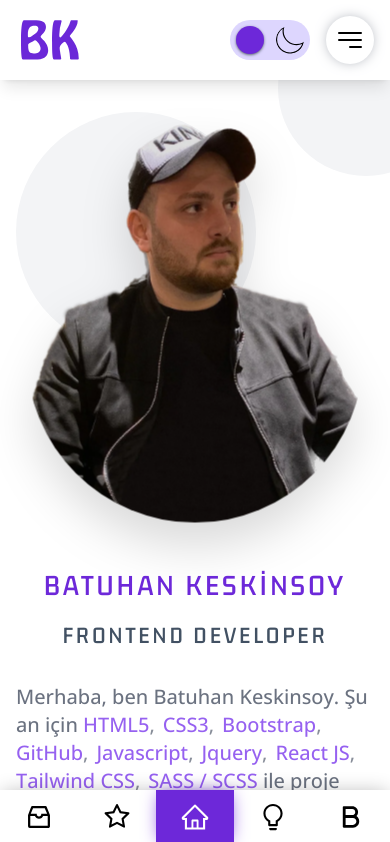
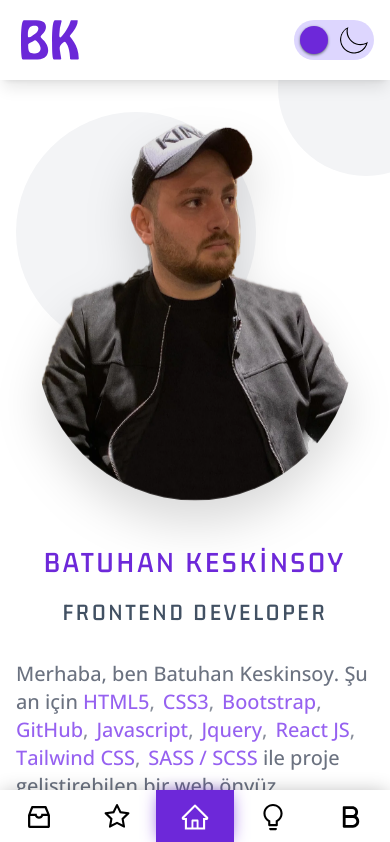
Before and after one commit to BatuhanKeskinsoy/cvreact, a React (Create React App) app: page / in a window 390 px wide. Shown: the top 842 px of the page. Built offline with nearby package versions, Linux system fonts and the light colour scheme.

Commit message:
24.05.2023-Fix_BannerImg_zIndex

```diff
--- a/src/components/Theme.js
+++ b/src/components/Theme.js
@@ -34,7 +34,7 @@ function Theme() {
     return (
 
 
-        <label className="flex relative items-center cursor-pointer order-2 md:ml-8 md:mr-0 mr-4">
+        <label className="flex relative items-center cursor-pointer order-2 md:ml-8">
                 <input type="checkbox" className="sr-only peer" checked={switchStatus} readOnly />
                 <div
                     onClick={() => {
--- a/src/components/inc/Footer.js
+++ b/src/components/inc/Footer.js
@@ -72,7 +72,7 @@ function Footer() {
           </div>
         </div>
       </div>
-      <div className="flex md:hidden items-center fixed bottom-0 left-0 w-full z-10 dark:bg-customSecondary-900 bg-white shadow-customLg">
+      <div className="flex md:hidden items-center fixed bottom-0 left-0 w-full z-50 dark:bg-customSecondary-900 bg-white shadow-customLg">
         {
           LinksData.sort((a, b) => a.orderMobile - b.orderMobile).map((HeaderLink, key) => {
             return (
--- a/src/components/inc/Header.js
+++ b/src/components/inc/Header.js
@@ -21,7 +21,7 @@ function Header() {
   };
 
   return (
-    <header className="h-[80px] md:h-[76px]">
+    <header className="h-[80px] md:h-[76px] z-50">
       <div className="fixed w-full shadow-lg px-4 md:px-0 py-2 md:py-0 dark:bg-customSecondary-900 bg-white z-40">
         <div className="container mx-auto flex items-center justify-between flex-col md:flex-row">
           <div className="flex items-center justify-between w-full md:w-max relative">
@@ -31,12 +31,12 @@ function Header() {
               </Link>
             </div>
             <div className="flex order-2 items-center">
-              <button onClick={mobileNavToggle} className={isActive ? 'dark:bg-yellow-400 bg-violet-700 rounded-full shadow-customMd dark:shadow-yellow-400 shadow-violet-700 order-3' : 'order-3'}>
+              {/* <button onClick={mobileNavToggle} className={isActive ? 'dark:bg-yellow-400 bg-violet-700 rounded-full shadow-customMd dark:shadow-yellow-400 shadow-violet-700 order-3' : 'order-3'}>
                 <HiBars3BottomRight className={isActive ?
                   'text-5xl block md:hidden transition-all p-2 shadow-customSm rounded-full dark:text-black text-white dark:active:bg-yellow-400 active:bg-violet-700 dark:active:text-black active:text-white dark:active:shadow-yellow-400 active:shadow-violet-700' :
                   'text-5xl block md:hidden transition-all p-2 dark:bg-customSecondary-900 bg-white shadow-customSm rounded-full dark:text-white text-black shadow-gray-500'}
                 />
-              </button>
+              </button> */}
               <Theme />
             </div>
           </div>
--- a/src/components/items/ExperienceItem.js
+++ b/src/components/items/ExperienceItem.js
@@ -10,7 +10,7 @@ function ExperienceItem(props) {
         <div className='flex flex-col mx-4 flex-auto justify-center items-center mb-5'>
             <Tilt perspective={1000} className='parallax-effect-custom cursor-pointer flex flex-col justify-center items-center'>
                 <div className="xl:h-32 xl:w-32 lg:h-24 lg:w-24 h-24 w-24 absolute top-0 left-auto right-auto dark:bg-customSecondary-900 bg-gray-100 rounded-full -z-10 flex items-center justify-center"></div>
-                <img src={props.image} alt="" className='xl:h-32 xl:w-32 lg:h-24 lg:w-24 h-24 w-24 block inner-element-experience' />
+                <img src={props.image} alt="" className='xl:h-32 xl:w-32 lg:h-24 lg:w-24 h-24 w-24 block inner-element-experience -z-10' />
                 <div className="flex flex-col mt-4">
                     <span className='dark:text-gray-200 text-gray-700 text-center w-full text-xl'>{props.name}</span>
                     <small className='dark:text-gray-400 text-gray-500 text-center w-full text-lg'>
--- a/src/pages/home/Banner.js
+++ b/src/pages/home/Banner.js
@@ -17,7 +17,7 @@ function Banner(props) {
       <div className='md:w-1/3 relative z-10'>
         <Tilt perspective={1000} className='parallax-effect-custom'>
           <div className="xl:h-96 xl:w-96 lg:h-80 lg:w-80 h-60 w-60 absolute top-0 left-0 dark:opacity-10 dark:bg-yellow-400 bg-gray-100 rounded-full -z-10 flex items-center justify-center"></div>
-          <img src={aboutPhoto} alt="" className='w-full h-fit block rounded-full inner-element drop-shadow-2xl' />
+          <img src={aboutPhoto} alt="" className='md:max-h-[540px] max-h-[400px] md:max-h mx-auto block rounded-full inner-element drop-shadow-2xl' />
         </Tilt>
       </div>
 
```
